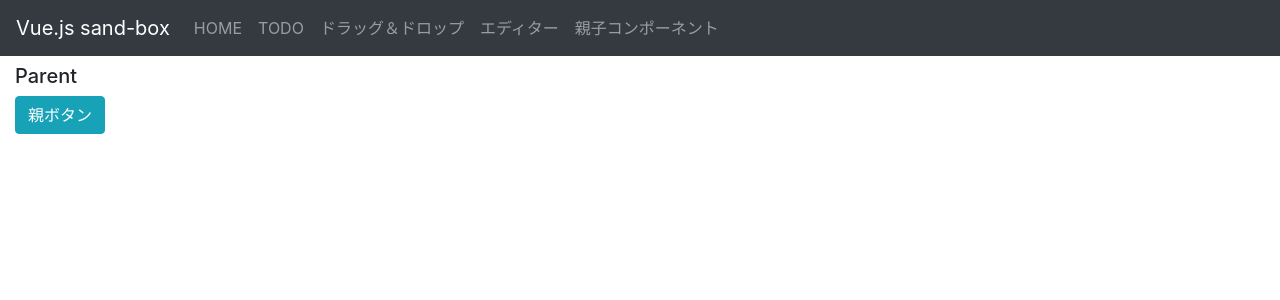
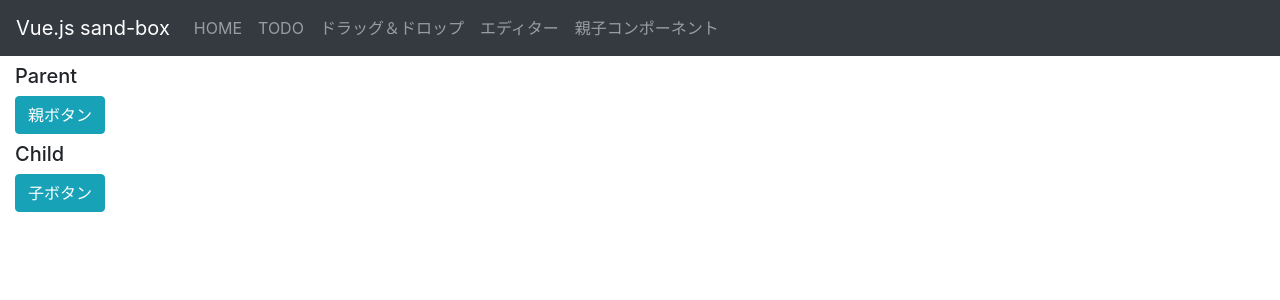
Before and after one commit to kyoruni/vue-sand-box, a Vue app: page /parent in a window 1280 px wide. Shown: the top 300 px of the page. Built offline with nearby package versions, Linux system fonts and the light colour scheme.

Commit message:
:wrench: #8 子コンポーネント作成

```diff
--- /dev/null
+++ b/src/components/child.vue
@@ -0,0 +1,16 @@
+<template>
+  <div class="child">
+    <h5 class="mt-2">Child</h5>
+    <b-button variant="info" @click="childButton">子ボタン</b-button>
+  </div>
+</template>
+
+<script>
+export default {
+  methods: {
+    childButton () {
+      alert('子コンポーネント')
+    }
+  }
+}
+</script>
--- a/src/views/Parent.vue
+++ b/src/views/Parent.vue
@@ -2,11 +2,19 @@
   <div class="parent">
     <h5 class="mt-2">Parent</h5>
     <b-button variant="info" @click="parentButton">親ボタン</b-button>
+
+    <!-- 子コンポーネント -->
+    <child></child>
   </div>
 </template>
 
 <script>
+import child from '../components/child.vue'
+
 export default {
+  components: {
+    child
+  },
   methods: {
     parentButton () {
       alert('親コンポーネント')
```
